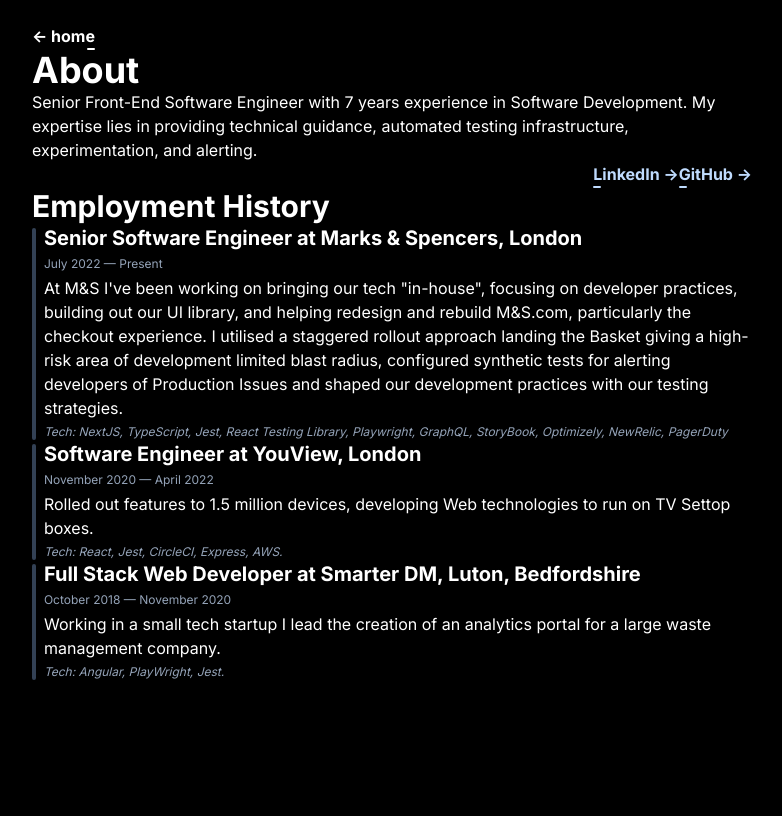
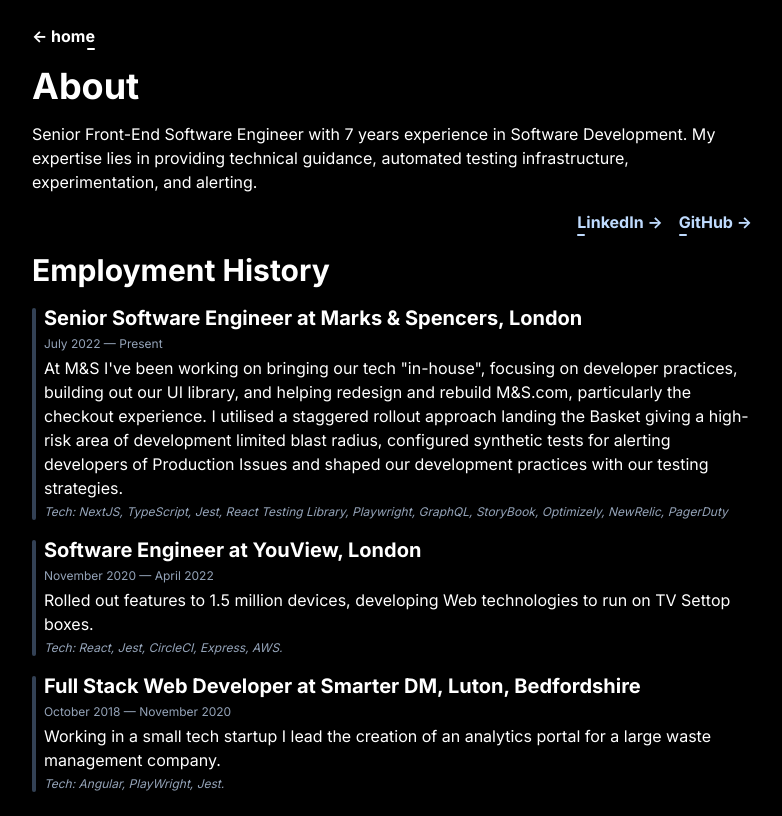
Before and after one commit to kyle-barth/portfolio-v2, a Next.js app: page /about in a window 1280 px wide. Shown: the whole page, without its empty margins (248-1030 px from the left). Built offline with nearby package versions, Linux system fonts and the light colour scheme.

Commit message:
fixed styling

```diff
--- a/app/about/page.tsx
+++ b/app/about/page.tsx
@@ -1,7 +1,6 @@
 import Container from "@/components/container";
 import EmploymentHistory from "@/components/employment-history";
 import Link from "@/components/link";
-import { spacing } from "@/constants/spacing";
 import { employmentHistory } from "@/data/employment-history";
 
 export default function AboutPage() {
@@ -11,22 +10,19 @@
         <Link url="/home" text="home" />
       </nav>
 
-      <main className={"flex flex-col" + " " + spacing}>
+      <main className={"flex flex-col gap-4"}>
         <h1 className="text-4xl font-bold">About</h1>
         <p>
           Senior Front-End Software Engineer with 7 years experience in Software
           Development. My expertise lies in providing technical guidance,
           automated testing infrastructure, experimentation, and alerting.{" "}
         </p>
-        <span className={"self-end flex" + " " + spacing}>
+        <span className={"self-end flex gap-4"}>
           <Link url="https://www.linkedin.com/in/kyle-barth/" text="LinkedIn" />
-          <Link
-            url="https://github.com/kyle-barth/"
-            text="GitHub"
-          />
+          <Link url="https://github.com/kyle-barth/" text="GitHub" />
         </span>
 
-        <section className={"flex flex-col" + " " + spacing}>
+        <section className={"flex flex-col gap-4"}>
           <h2 className="font-bold text-3xl">Employment History</h2>
           {employmentHistory.map((job) => (
             <EmploymentHistory
--- a/app/portfolio/page.tsx
+++ b/app/portfolio/page.tsx
@@ -1,7 +1,6 @@
 import Container from "@/components/container";
 import Link from "@/components/link";
 import PortfolioCard from "@/components/portfolio-card";
-import { spacing } from "@/constants/spacing";
 
 export default function PortfolioPage() {
   return (
@@ -10,7 +9,7 @@
         <Link url="/home" text="home" />
       </nav>
 
-      <main className={"flex flex-col" + " " + spacing}>
+      <main className={"flex flex-col gap-4"}>
         <h1 className="text-4xl font-bold">Portfolio</h1>
         <p>
           Side projects are a great way to learn new technologies and keep your
@@ -21,7 +20,7 @@
           Here are some of my recent projects I&apos;ve made to stay up to date.
         </p>
 
-        <section className={"grid-cols-1 sm:grid-cols-2 grid" + " " + spacing}>
+        <section className={"grid-cols-1 sm:grid-cols-2 grid gap-4"}>
           <PortfolioCard
             linkUrl="https://resippy.vercel.app/"
             imgUrl="/resippy.png"
--- a/components/container.tsx
+++ b/components/container.tsx
@@ -1,10 +1,6 @@
-import { spacing } from "@/constants/spacing";
-
 export default function Container({ children }: { children: React.ReactNode }) {
   return (
-    <div
-      className={"max-w-[768px] mx-auto p-6 grid grid-cols-1" + " " + spacing}
-    >
+    <div className={"max-w-[768px] mx-auto p-6 grid grid-cols-1 gap-4"}>
       {children}
     </div>
   );
--- a/components/side-nav.tsx
+++ b/components/side-nav.tsx
@@ -1,6 +1,5 @@
 "use client";
 
-import { spacing } from "@/constants/spacing";
 import { useIsMobile } from "@/hooks/use-is-mobile";
 import {
   IconArrowDown,
@@ -74,7 +73,7 @@
                   </p>
                 </div>
 
-                <nav className={"flex flex-col sm:gap-0" + " " + spacing}>
+                <nav className={"gap-4 sm:gap-0 flex flex-col"}>
                   <NavLink url="/about" text="about" />
                   <NavLink url="/portfolio" text="portfolio" />
                 </nav>
--- a/constants/spacing.ts
+++ /dev/null
@@ -1 +0,0 @@
-export const spacing = "gap-4";
```
